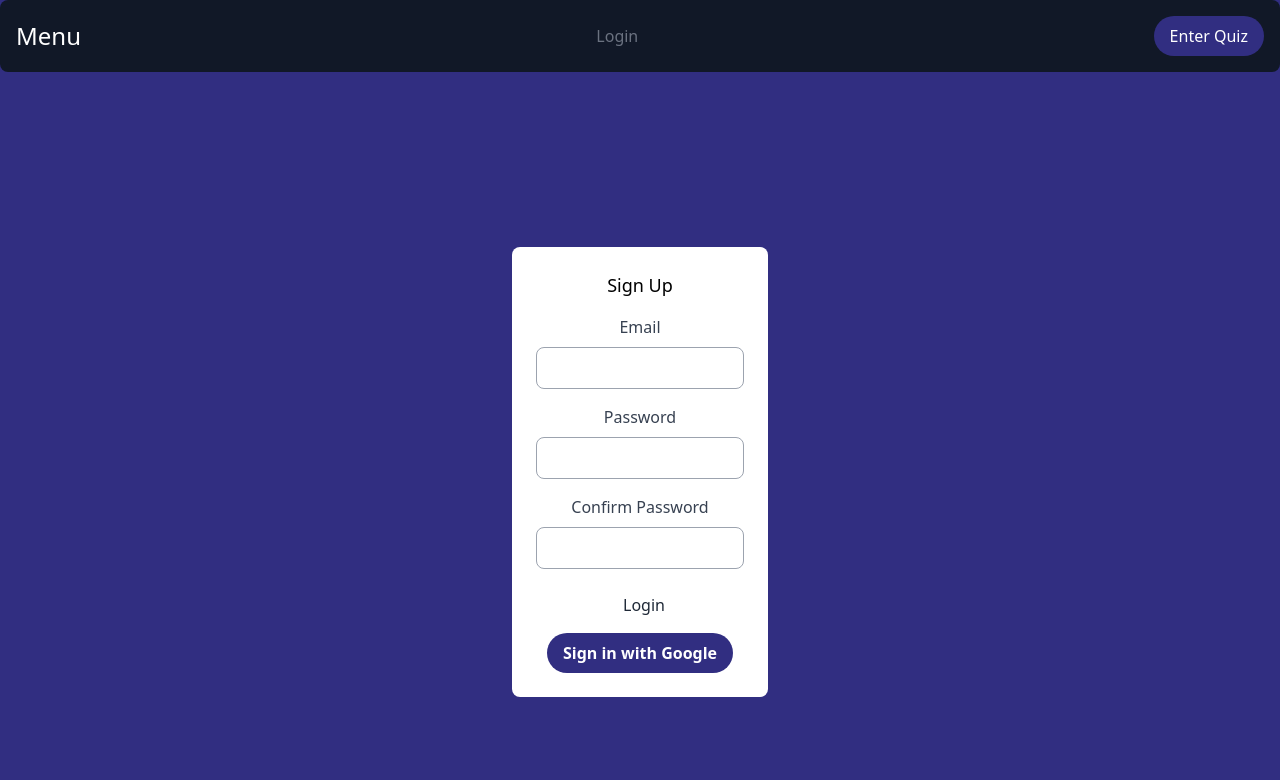
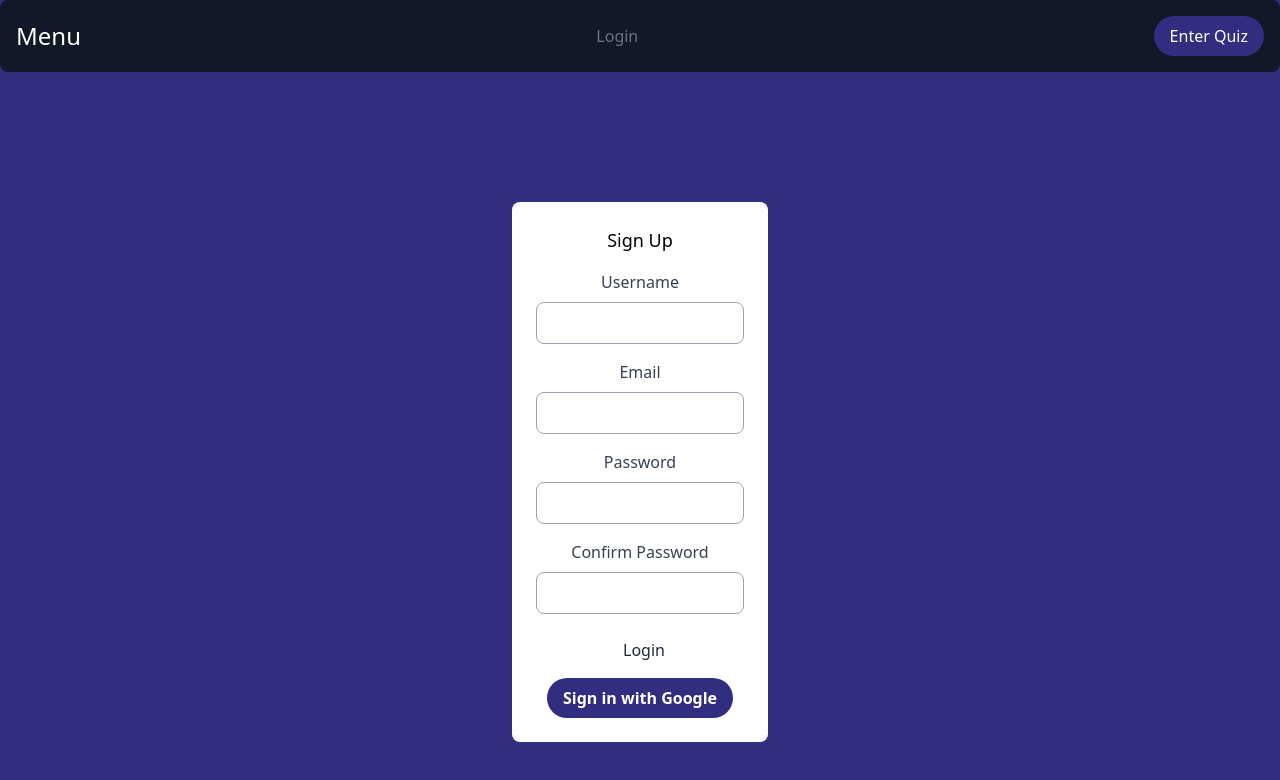
Before and after one commit to DoBryanCS/QuizChamps, a React (Vite) app: page /Identification in a window 1280 px wide. Shown: the top 780 px of the page. Built offline with nearby package versions, Linux system fonts and the light colour scheme; no server answers.

Commit message:
login correction + quizCreaction

```diff
--- a/src/Identification.jsx
+++ b/src/Identification.jsx
@@ -1,6 +1,7 @@
 import React, { useState, useContext } from "react";
 import {
   getAuth,
+  updateProfile,
   signInWithPopup,
   GoogleAuthProvider,
   createUserWithEmailAndPassword,
@@ -28,7 +29,7 @@ const Identification = () => {
     setShowModal(!showModal);
   };
 
-  //const [user, setUser] = useState(null);
+  const [Username, setUsername] = useState("");
   const [Email, setEmail] = useState("");
   const [Password, setPassword] = useState("");
   const [ConfirmPassword, setConfirmPassword] = useState("");
@@ -47,7 +48,8 @@ const Identification = () => {
         const user = userCredential.user;
         console.log(user);
         leContext.setUID(user.uid);
-       // dispatch({ type: "LOGIN", payload: user });
+        leContext.setName(user.displayName);
+        // dispatch({ type: "LOGIN", payload: user });
         navigate("/Dashboard");
       })
       .catch((error) => {
@@ -60,9 +62,13 @@ const Identification = () => {
     e.preventDefault();
     createUserWithEmailAndPassword(auth, Email, Password)
       .then((userCredential) => {
+        updateProfile(auth.currentUser, {
+          displayName: Username,
+        });
         console.log(userCredential.user);
         const user = userCredential.user;
         leContext.setUID(user.uid);
+        leContext.setName(Username);
         sessionStorage.setItem("UID", user.uid);
         navigate("/Dashboard");
       })
@@ -152,7 +158,18 @@ const Identification = () => {
             <div className="bg-white p-6 rounded-lg">
               <form className="pb-2">
                 <h2 className="text-lg font-medium mb-4">Sign Up</h2>
-
+                <div className="mb-4">
+                  <label className="block text-gray-700 font-medium mb-2">
+                    Username
+                  </label>
+                  <input
+                    className="border border-gray-400 p-2 rounded-lg w-full"
+                    type="text"
+                    value={Username}
+                    required
+                    onChange={(e) => setUsername(e.target.value)}
+                  />
+                </div>
                 <div className="mb-4">
                   <label className="block text-gray-700 font-medium mb-2">
                     Email
--- a/src/QuizCreationModification/QuizCreation.jsx
+++ b/src/QuizCreationModification/QuizCreation.jsx
@@ -1,4 +1,4 @@
-import { useState, useRef } from "react";
+import { useState, useRef, useContext } from "react";
 import Sidebar from "./Sidebar";
 import Checkbox from "@mui/material/Checkbox";
 import QuizCreationModal from "./QuizCreationModal";
@@ -8,14 +8,16 @@ import "./QuizCreation.css";
 import SettingsIcon from "@mui/icons-material/Settings";
 import AddCircleIcon from "@mui/icons-material/AddCircle";
 import SaveIcon from "@mui/icons-material/Save";
-import { storage, auth } from "../firebase-config";
+import { storage /**, auth*/ } from "../firebase-config";
 import { ref, uploadBytesResumable, getDownloadURL } from "firebase/storage";
-import { onAuthStateChanged } from "firebase/auth";
+import { UnContexte } from "../App";
+//import { onAuthStateChanged } from "firebase/auth";
 
 function QuizCreation() {
   const [showPopup, setShowPopup] = useState(true); // initialize state for the modal popup
   const [missingInfoModalOpen, setMissingInfoModalOpen] = useState(false);
   const [missingQuestions, setMissingQuestions] = useState([]);
+  const leContext = useContext(UnContexte);
 
   // create a reference to the file input element
   const fileInputRef = useRef(null);
@@ -53,11 +55,11 @@ function QuizCreation() {
     index: 0,
   });
 
-  const [user, setUser] = useState({});
+  //const [user, setUser] = useState({});
 
-  onAuthStateChanged(auth, (currentUser) => {
+  /**onAuthStateChanged(auth, (currentUser) => {
     setUser(currentUser);
-  });
+  });*/
 
   // function to add a new question
   const addQuestion = (event) => {
@@ -250,9 +252,9 @@ function QuizCreation() {
       };
     });
     quiz.img = img;
-    quiz.creator = user?.email;
+    quiz.creator = leContext.Name;
     quiz.topic = topic;
-    quiz.userID = user?.uid;
+    quiz.userID = leContext.UID;
     return { [title]: quiz };
   }
 
```
